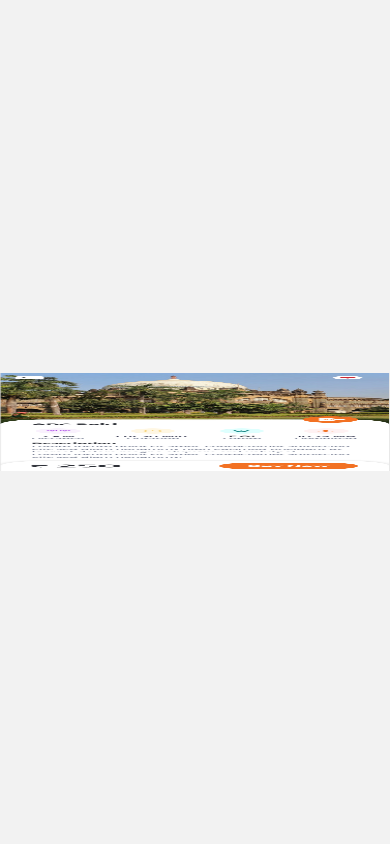
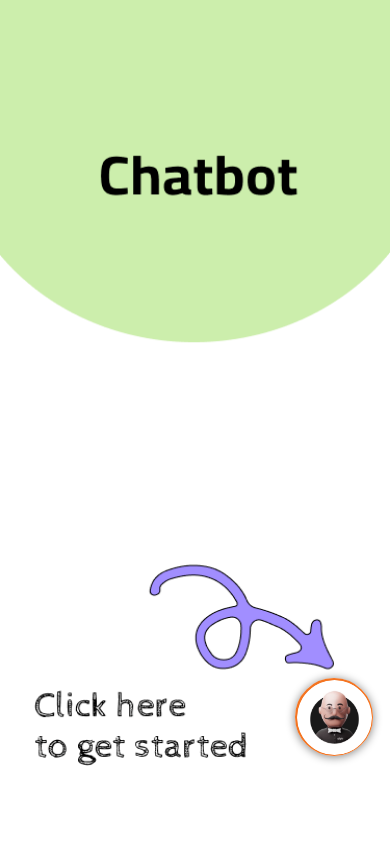
Before and after one commit to ankit-mrexcalibur/integrated_ar_chatbot, a React Native app: screen /Startup in a window 390 px wide. Shown: the top 844 px of the page. Built offline with nearby package versions, Linux system fonts and the light colour scheme.

Commit message:
welcome screen changed

```diff
--- a/screens/HopOnScreen.js
+++ b/screens/HopOnScreen.js
@@ -30,9 +30,8 @@ const styles = StyleSheet.create({
     justifyContent: 'center',
   },
   bg: {
-    height: '100%',
+    height: Dimensions.get('window').height+10,
     width: Dimensions.get('window').width,
-
   },
   button: {
     justifyContent: 'center',
@@ -48,7 +47,7 @@ const styles = StyleSheet.create({
     borderColor: '#F47421',
     borderWidth: 20,
     shadowColor: 'grey',
-    top: (Dimensions.get('window').height * 3) / 4 - 20,
+    top: (Dimensions.get('window').height * 3) / 4 + 35,
     left: (Dimensions.get('window').width * 2) / 3 + 25,
   },
   button1: {
--- a/screens/Intro.js
+++ b/screens/Intro.js
@@ -28,8 +28,9 @@ const styles = StyleSheet.create({
     flex: 1,
   },
   ChatContainer: {
-    top: (Platform.OS == 'ios') ? '0%' : '10%',
+    top: Platform.OS == 'ios' ? '0%' : '10%',
     width: Dimensions.get('window').width,
+    height: Dimensions.get('window').height,
   },
   nav: {
     // flex: 1,
@@ -44,6 +45,5 @@ const styles = StyleSheet.create({
   bg: {
     height: '80%',
     width: '100%',
-
   },
 });
```
Also changed, not shown: assets/Images/startup_bg.png.
